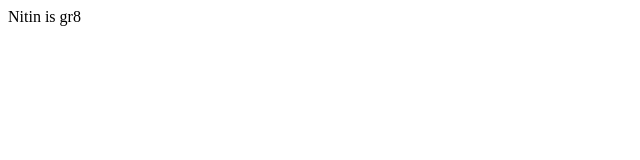
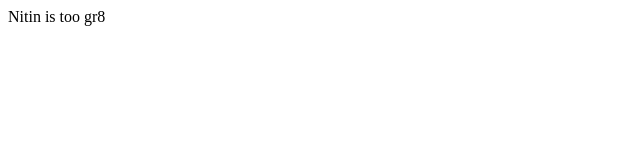
Before and after one commit to Reveur143/Hello, a plain HTML site: page index.html in a window 1280 px wide. Shown: the full height of the page, 0-640 px from the left. Drawn offline with Linux system fonts and the light colour scheme.

Commit message:
Added too

```diff
--- a/index.html
+++ b/index.html
@@ -1,12 +1,15 @@
 <html>
+
 <head>
 
-<title>
-Nitin
-</title>
+    <title>
+        Nitin
+    </title>
 
 </head>
+
 <body>
-Nitin is gr8
+    Nitin is too gr8
 </body>
+
 </html>
```
